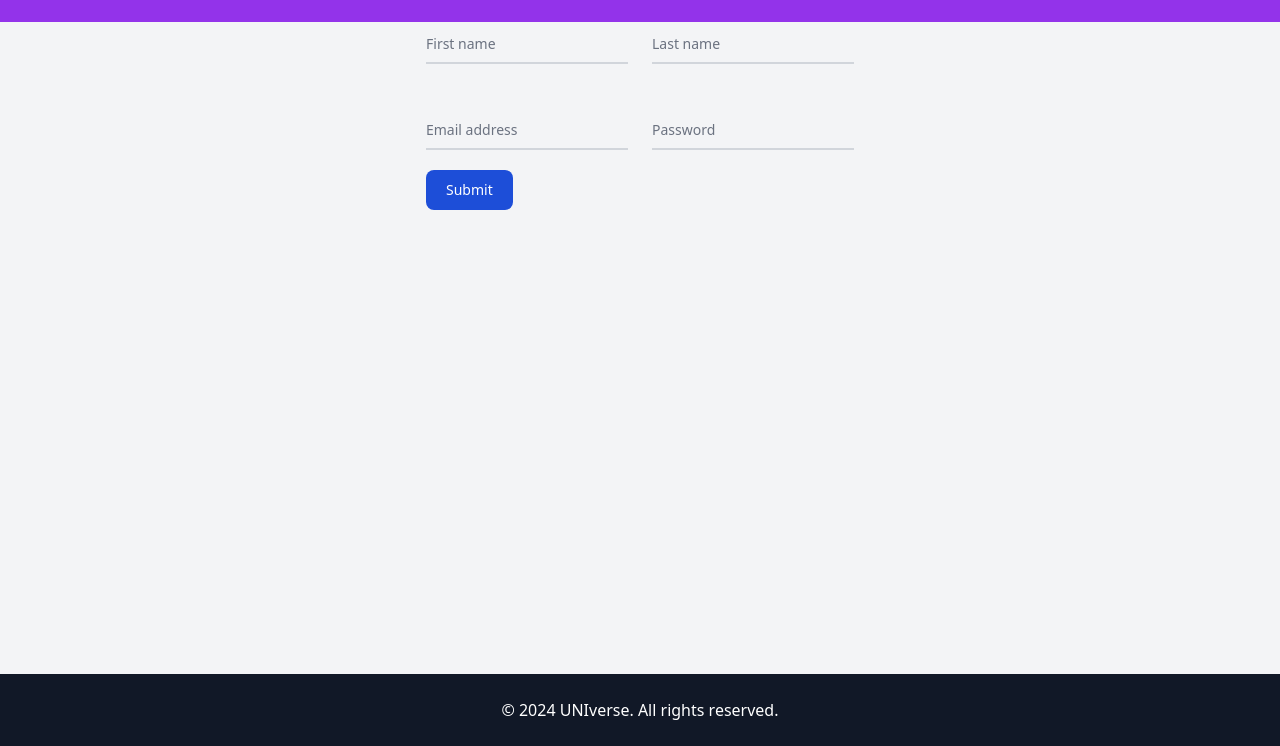
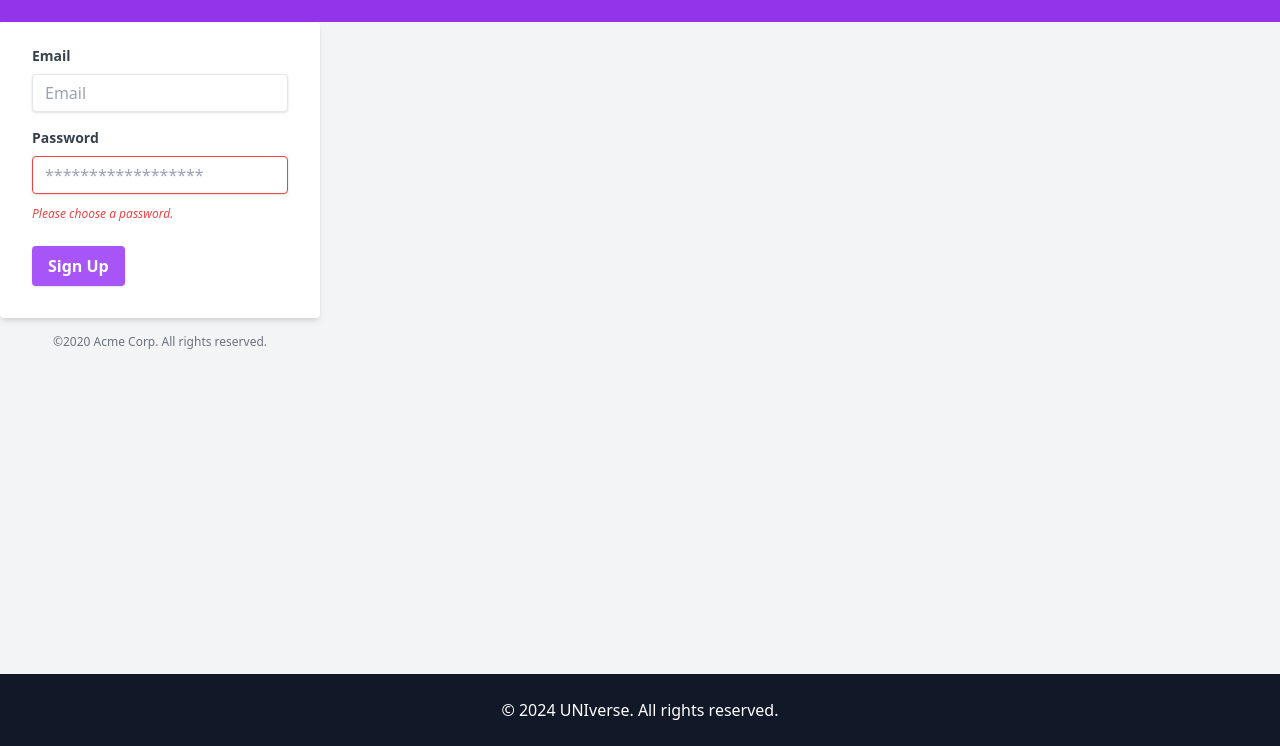
Before and after one commit to Rynstheoverlord/universe, a plain HTML site: page register.html in a window 1280 px wide. Shown: the part 54-800 px from the top of the page. Drawn offline with nearby package versions, Linux system fonts and the light colour scheme.

Commit message:
Update register.html

```diff
--- a/register.html
+++ b/register.html
@@ -20,31 +20,31 @@
 
 
 
-<form class="max-w-md mx-auto">
-    <div class="grid md:grid-cols-2 md:gap-6">
-    <div class="relative z-0 w-full mb-5 group">
-        <input type="text" name="floating_first_name" id="floating_first_name" class="block py-2.5 px-0 w-full text-sm text-gray-900 bg-transparent border-0 border-b-2 border-gray-300 appearance-none dark:text-white dark:border-gray-600 dark:focus:border-blue-500 focus:outline-none focus:ring-0 focus:border-blue-600 peer" placeholder=" " required />
-        <label for="floating_first_name" class="peer-focus:font-medium absolute text-sm text-gray-500 dark:text-gray-400 duration-300 transform -translate-y-6 scale-75 top-3 -z-10 origin-[0] peer-focus:start-0 rtl:peer-focus:translate-x-1/4 peer-focus:text-blue-600 peer-focus:dark:text-blue-500 peer-placeholder-shown:scale-100 peer-placeholder-shown:translate-y-0 peer-focus:scale-75 peer-focus:-translate-y-6">First name</label>
+<div class="w-full max-w-xs">
+  <form class="bg-white shadow-md rounded px-8 pt-6 pb-8 mb-4">
+    <div class="mb-4">
+      <label class="block text-gray-700 text-sm font-bold mb-2" for="email">
+        Email
+      </label>
+      <input class="shadow appearance-none border rounded w-full py-2 px-3 text-gray-700 leading-tight focus:outline-none focus:shadow-outline" id="email" type="email" placeholder="Email" required>
     </div>
-    <div class="relative z-0 w-full mb-5 group">
-        <input type="text" name="floating_last_name" id="floating_last_name" class="block py-2.5 px-0 w-full text-sm text-gray-900 bg-transparent border-0 border-b-2 border-gray-300 appearance-none dark:text-white dark:border-gray-600 dark:focus:border-blue-500 focus:outline-none focus:ring-0 focus:border-blue-600 peer" placeholder=" " required />
-        <label for="floating_last_name" class="peer-focus:font-medium absolute text-sm text-gray-500 dark:text-gray-400 duration-300 transform -translate-y-6 scale-75 top-3 -z-10 origin-[0] peer-focus:start-0 rtl:peer-focus:translate-x-1/4 peer-focus:text-blue-600 peer-focus:dark:text-blue-500 peer-placeholder-shown:scale-100 peer-placeholder-shown:translate-y-0 peer-focus:scale-75 peer-focus:-translate-y-6">Last name</label>
+    <div class="mb-6">
+      <label class="block text-gray-700 text-sm font-bold mb-2" for="password">
+        Password
+      </label>
+      <input class="shadow appearance-none border border-red-500 rounded w-full py-2 px-3 text-gray-700 mb-3 leading-tight focus:outline-none focus:shadow-outline" id="password" type="password" placeholder="******************">
+      <p class="text-red-500 text-xs italic">Please choose a password.</p>
     </div>
-  <div class="relative z-0 w-full mb-5 group">
-      <input type="email" name="floating_email" id="floating_email" class="block py-2.5 px-0 w-full text-sm text-gray-900 bg-transparent border-0 border-b-2 border-gray-300 appearance-none dark:text-white dark:border-gray-600 dark:focus:border-blue-500 focus:outline-none focus:ring-0 focus:border-blue-600 peer" placeholder=" " required />
-      <label for="floating_email" class="peer-focus:font-medium absolute text-sm text-gray-500 dark:text-gray-400 duration-300 transform -translate-y-6 scale-75 top-3 -z-10 origin-[0] peer-focus:start-0 rtl:peer-focus:translate-x-1/4 rtl:peer-focus:left-auto peer-focus:text-blue-600 peer-focus:dark:text-blue-500 peer-placeholder-shown:scale-100 peer-placeholder-shown:translate-y-0 peer-focus:scale-75 peer-focus:-translate-y-6">Email address</label>
-  </div>
-  <div class="relative z-0 w-full mb-5 group">
-      <input type="password" name="floating_password" id="floating_password" class="block py-2.5 px-0 w-full text-sm text-gray-900 bg-transparent border-0 border-b-2 border-gray-300 appearance-none dark:text-white dark:border-gray-600 dark:focus:border-blue-500 focus:outline-none focus:ring-0 focus:border-blue-600 peer" placeholder=" " required />
-      <label for="floating_password" class="peer-focus:font-medium absolute text-sm text-gray-500 dark:text-gray-400 duration-300 transform -translate-y-6 scale-75 top-3 -z-10 origin-[0] peer-focus:start-0 rtl:peer-focus:translate-x-1/4 peer-focus:text-blue-600 peer-focus:dark:text-blue-500 peer-placeholder-shown:scale-100 peer-placeholder-shown:translate-y-0 peer-focus:scale-75 peer-focus:-translate-y-6">Password</label>
-  </div>
-
-
-  </div>
-
-  </div>
-  <button type="submit" class="text-white bg-blue-700 hover:bg-blue-800 focus:ring-4 focus:outline-none focus:ring-blue-300 font-medium rounded-lg text-sm w-full sm:w-auto px-5 py-2.5 text-center dark:bg-blue-600 dark:hover:bg-blue-700 dark:focus:ring-blue-800">Submit</button>
-</form>
+    <div class="md:w-2/3">
+      <button class="shadow bg-purple-500 hover:bg-purple-400 focus:shadow-outline focus:outline-none text-white font-bold py-2 px-4 rounded" type="button">
+        Sign Up
+      </button>
+    </div>
+  </form>
+  <p class="text-center text-gray-500 text-xs">
+    &copy;2020 Acme Corp. All rights reserved.
+  </p>
+</div>
 
     <!-- Footer -->
     <footer class="bg-gray-900 text-white py-6 mt-auto">
```
